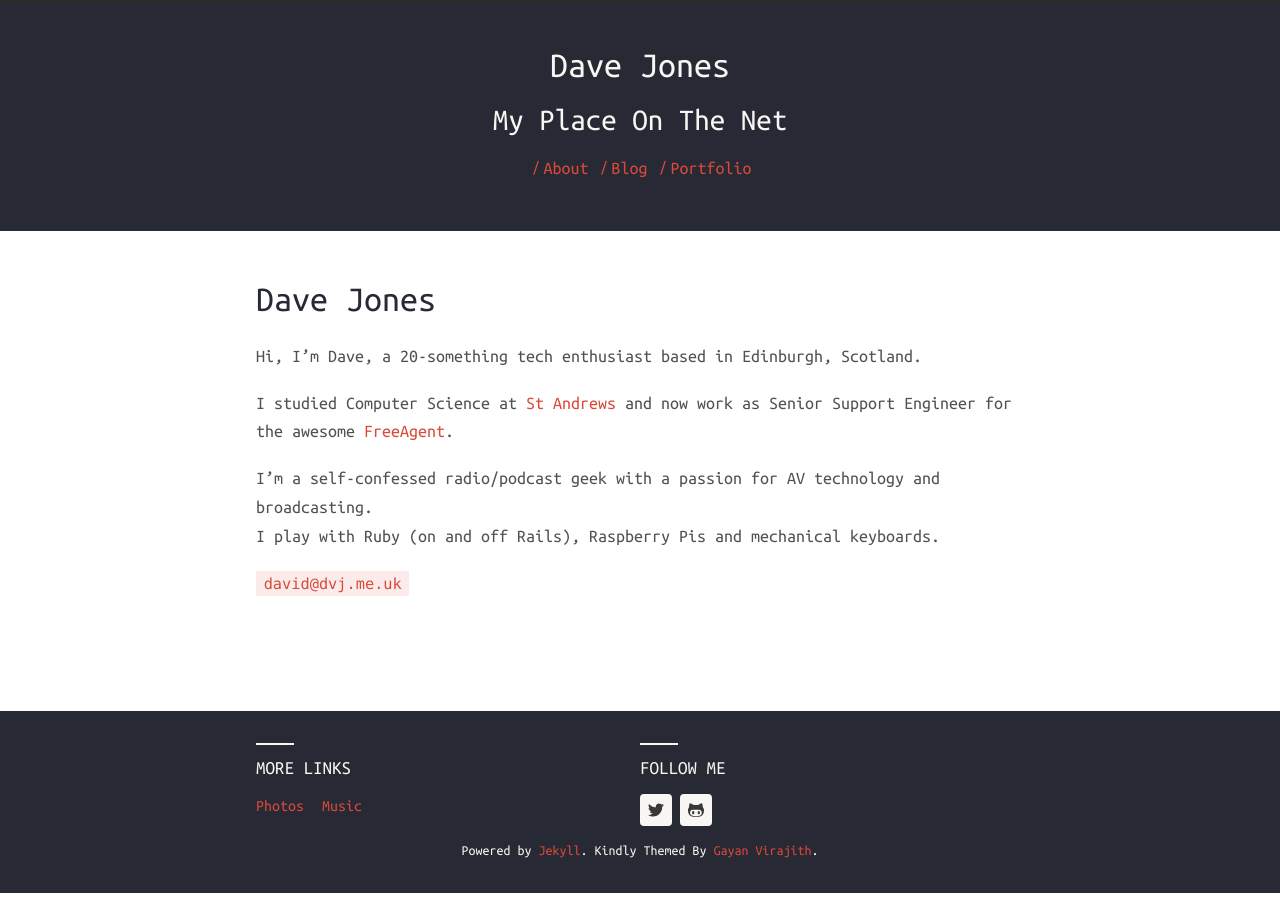
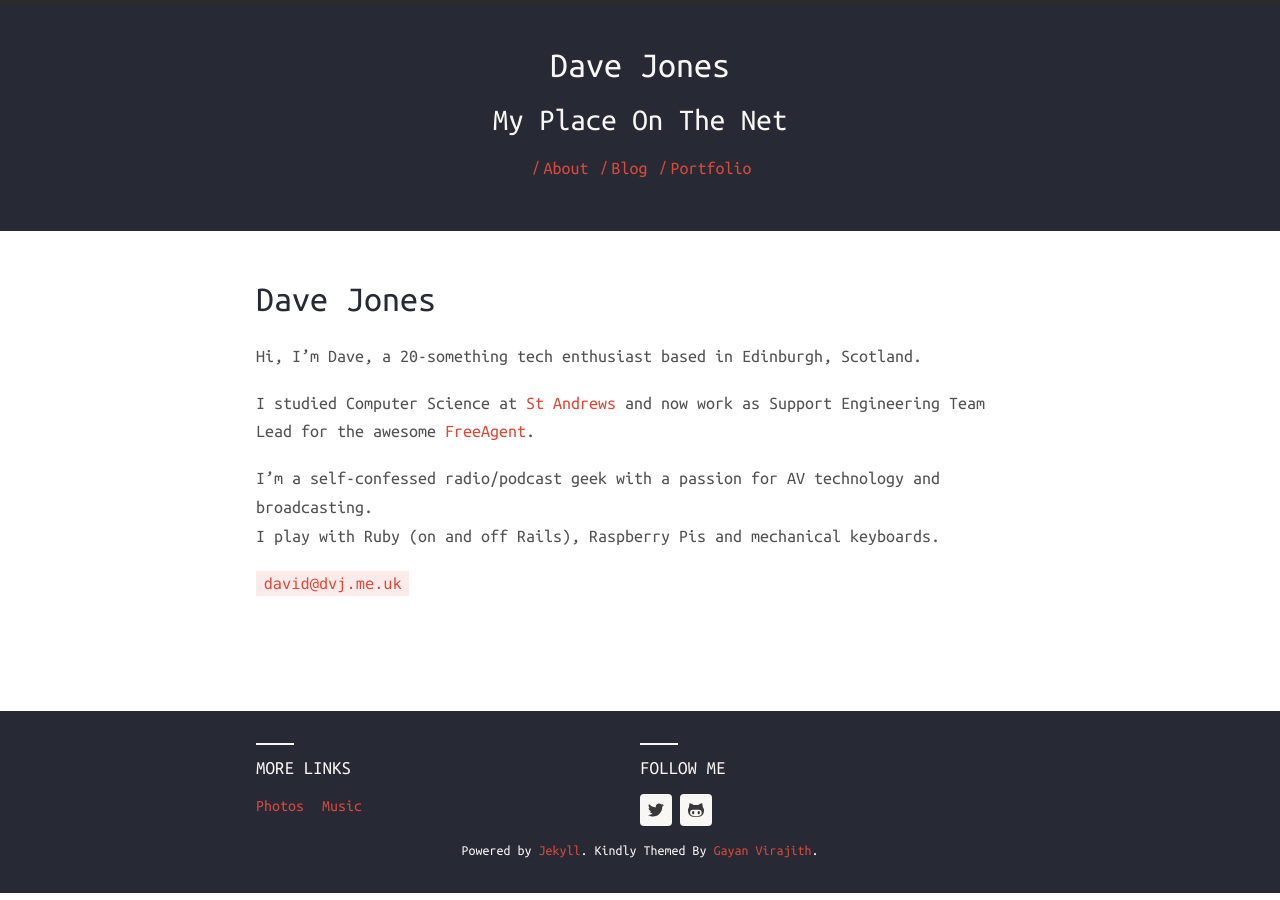
Before and after one commit to gayanvirajith/harmony, a Jekyll site: the page built from index.md, in a window 1280 px wide. Built offline with Jekyll 4.4.1, drawn with Linux system fonts in a browser that asks for light colours; nearby versions of some CDN libraries.

Commit message:
Updating job title

```diff
--- a/index.md
+++ b/index.md
@@ -5,7 +5,7 @@ title: Dave Jones
 
 Hi, I'm Dave, a 20-something tech enthusiast based in Edinburgh, Scotland.
 
-I studied Computer Science at [St Andrews](http://www.cs.st-andrews.ac.uk){:target="_blank"} and now work as Senior Support Engineer for the awesome [FreeAgent](http://www.freeagent.com){:target="_blank"}.
+I studied Computer Science at [St Andrews](http://www.cs.st-andrews.ac.uk){:target="_blank"} and now work as Support Engineering Team Lead for the awesome [FreeAgent](http://www.freeagent.com){:target="_blank"}.
 
 I'm a self-confessed radio/podcast geek with a passion for AV technology and broadcasting.
 I play with Ruby (on and off Rails), Raspberry Pis and mechanical keyboards.
```
